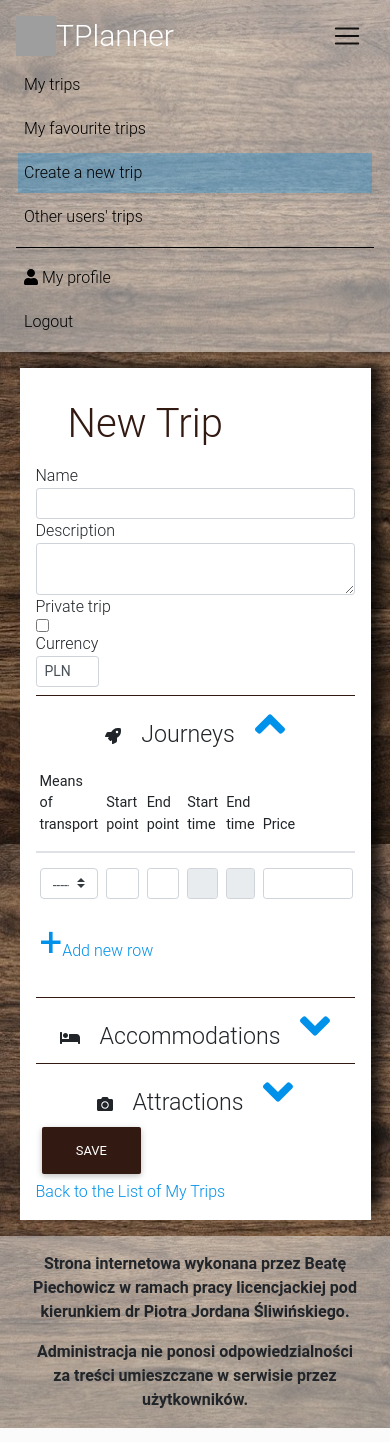
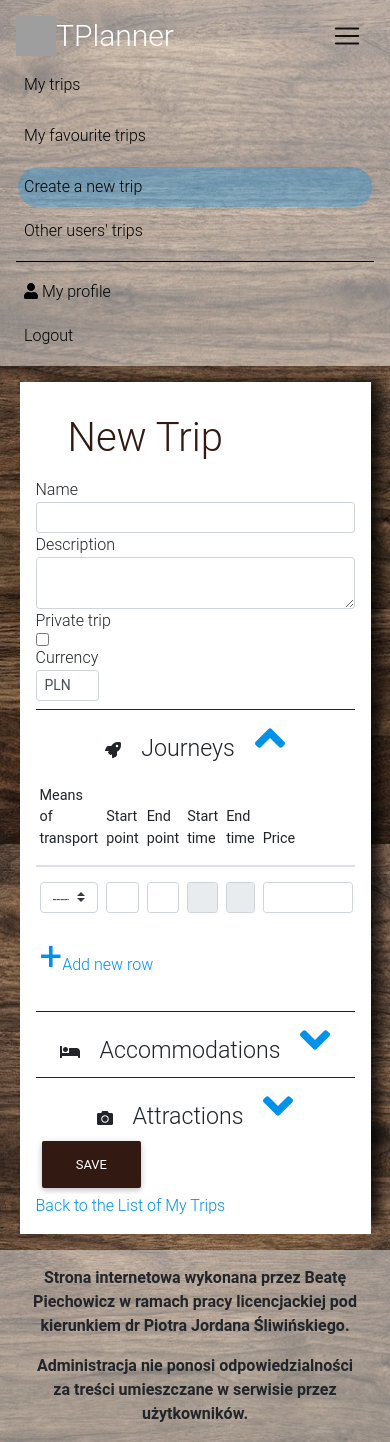
Before and after one commit to norseny/TripPlanner, a Django app: page /trip/create/ in a window 390 px wide, after a click that opens the changed part. Run offline with Django 3.2, Linux system fonts and the light colour scheme; the visitor is signed in with stand-in values (Sample User, id 1); data that the repository does not hold is empty; some libraries are stand-ins or nearby versions; grey boxes are pictures that could not be loaded.

Commit message:
style, js formsets bug fixed

```diff
--- a/static/own/css/style.css
+++ b/static/own/css/style.css
@@ -57,11 +57,12 @@
 }
 
 
-/*.nav-link {*/
+.nav-link {
+        /*background-color: rgba(0, 145, 234, 0.31);*/
     /*color: black;*/
     /*font-weight: bold;*/
     /*border-left: solid #0091ea 2px;*/
-/*}*/
+}
 
 #nav-all-trips {
     color: black;
@@ -82,6 +83,7 @@
 }
 
 .icon-show-more:hover, .icon-show-less:hover {
+
     border-bottom: solid #0091ea;
 }
 
@@ -95,7 +97,7 @@
 }
 
 .icon-remove:hover {
-    border-bottom: solid;
+    text-decoration: underline;
     cursor: pointer;
  }
 
@@ -129,7 +131,7 @@
     float: left;
 }
     #participants-container {
-    width: 500px;
+    width: 700px;
 }
 
 }
@@ -287,6 +289,7 @@ a:hover, #change-main-image,
 
 a.nav-link:hover{
     border: 2px solid #0091ea;
+    border-radius: 20px;
 }
 
 .h-30px{
@@ -398,7 +401,6 @@ footer {
 
 .nav-item:hover  {
     font-weight: bold;
-    font-size: large;
 }
 
 body {
@@ -434,11 +436,12 @@ body, html, main {
 
 
 .navbar.navbar-light .breadcrumb .nav-item.active>.nav-link, .navbar.navbar-light .navbar-nav .nav-item.active>.nav-link{
-    background-color: rgba(0, 145, 234, 0.31);
+    background-color: rgba(0, 145, 234, 0.31);    /*background-color: #0091ea;*/
     /*text-decoration: underline;*/
     /*text-transform: uppercase;*/
     /*font-size: 90%;*/
     /*border: solid #0091ea;*/
+    border-radius: 20px;
 }
 
 .table td, .table th{
--- a/static/own/js/add_trip_attribute.js
+++ b/static/own/js/add_trip_attribute.js
@@ -26,7 +26,7 @@ function addFormsets() {
         deleteText: '<span class="form-plus-minus-js">-</span>',
         prefix: 'journey_set',
         added: datepickerCallback(),
-        added2: moreInfoButtonVisibility()
+        added2: newInfoButtonAndTexarea()
 
     });
 
@@ -34,8 +34,8 @@ function addFormsets() {
         addText: '<span class="form-plus-minus-js">+</span>' + addNewRow,
         deleteText: '<span class="form-plus-minus-js">-</span>',
         prefix: 'accommodation_set',
-        added: datepickerCallback(),
-        added2: moreInfoButtonVisibility()
+        added: datepickerCallback()
+        // added2: newInfoButtonAndTexarea()
 
     });
 
@@ -43,8 +43,8 @@ function addFormsets() {
         addText: '<span class="form-plus-minus-js">+</span>' + addNewRow,
         deleteText: '<span class="form-plus-minus-js">-</span>',
         prefix: 'attraction_set',
-        added: datepickerCallback(),
-        added2: moreInfoButtonVisibility()
+        added: datepickerCallback()
+        // added2: newInfoButtonAndTexarea()
 
     });
 }
--- a/static/own/js/detail-view.js
+++ b/static/own/js/detail-view.js
@@ -28,10 +28,6 @@ $(document).ready(function () {
         a.prev().show()
     });
         $("#show-trip-details").click(function () {
-        // $('#icon-details-down-view:visible').hide();
-        // $('#icon-details-down-view:hidden').show();
-        // $('#icon-details-up-view:hidden').show();
-        // $('#icon-details-up-view:visible').hide();
         $('#trip-details-table').slideToggle( "slow");
     });
 
--- a/static/own/js/form-popup-textarea.js
+++ b/static/own/js/form-popup-textarea.js
@@ -1,6 +1,40 @@
 $(document).ready(function () {
 
     moreInfoButtonVisibility();
+
+    // $('.add-more-info-button-icon').click(function () {
+    //     $('#overlay-whole-page').show();
+    //     var divContainer = $(this).closest("div.field");
+    //     var moreInfoTextareaFound = divContainer.children(":first");
+    //     var textAreaInputText = moreInfoTextareaFound.val();
+    //     var timestamp = new Date().getUTCMilliseconds();
+    //     divContainer.append("<div class=\"confirmBox\" style=\"display: none\">\n" +
+    //         "    <textarea id=\"" + timestamp + "\"class=\"materialize-textarea form-control form-control-sm more-info\" rows=\"11\" cols=\"65\"></textarea>\n" +
+    //         "    <div class=\"message\"></div>\n" +
+    //         "    <span class=\"no btn btn-sm\">" + cancelText + "</span>\n" +
+    //         "    <span class=\"yes btn btn-sm\">" + saveText + "</span>\n" +
+    //         "</div>");
+    //
+    //     $('#' + timestamp).val(textAreaInputText);
+    //
+    //     doConfirm("", function yes() {
+    //         var confirmBox = $(".confirmBox");
+    //         var moreInfoNewTextareaFound = confirmBox.children(":first");
+    //         var textAreaNewInputText = moreInfoNewTextareaFound.val();
+    //         var divContainer = $(this).closest("div.field");
+    //         var moreInfoTextareaFound = divContainer.children(":first");
+    //         moreInfoTextareaFound.val(textAreaNewInputText);
+    //         confirmBox.remove();
+    //         $('#overlay-whole-page').hide();
+    //     }, function no() {
+    //         $(".confirmBox").remove();
+    //         $('#overlay-whole-page').hide();
+    //     });
+    //
+    //
+    // });
+});
+
 
     $('.add-more-info-button-icon').click(function () {
         $('#overlay-whole-page').show();
@@ -9,11 +43,10 @@ $(document).ready(function () {
         var textAreaInputText = moreInfoTextareaFound.val();
         var timestamp = new Date().getUTCMilliseconds();
         divContainer.append("<div class=\"confirmBox\" style=\"display: none\">\n" +
-        // divContainer.append("<div class=\"confirmBox\">\n" +
             "    <textarea id=\"" + timestamp + "\"class=\"materialize-textarea form-control form-control-sm more-info\" rows=\"11\" cols=\"65\"></textarea>\n" +
             "    <div class=\"message\"></div>\n" +
+            "    <span class=\"no btn btn-sm\">" + cancelText + "</span>\n" +
             "    <span class=\"yes btn btn-sm\">" + saveText + "</span>\n" +
-            "    <span class=\"no btn btn-sm\">" + cancelText + "</span>\n" +
             "</div>");
 
         $('#' + timestamp).val(textAreaInputText);
@@ -34,7 +67,6 @@ $(document).ready(function () {
 
 
     });
-});
 
 function doConfirm(msg, yesFn, noFn) {
     var confirmBox = $(".confirmBox");
@@ -52,15 +84,60 @@ function moreInfoButtonVisibility() {
     var moreInfoTextarea = $("textarea.more-info");
     var nextsib = moreInfoTextarea.next();
     if (moreInfoTextarea.next().length === 0) {
-        // if (moreInfoTextarea.next(".add-more-info-button-icon").length = 0) {
         moreInfoTextarea.hide();
         moreInfoTextarea.closest(".field").append("" +
-            // "<form class=\"textarea-form\"method=\"post\" action=\"/#\">\n" +
-            // "<button type=\"submit\" class='button-more-info w-100'>\n" +
             "<span class=\"d-block text-center add-more-info-button-icon\">" +
             "<span class=\"fas fa-plus-circle fa-2x\">" +
             "</span></span>");
-        // "   </button>\n" +
-        // "</form>");
     }
 }
+//
+// function moreInfoButtonVisibility2() {
+//     var moreInfoTextarea = $("textarea.more-info");
+//     var nextsib = moreInfoTextarea.next();
+//     if (moreInfoTextarea.next().length === 0) {
+//         // moreInfoTextarea.hide();
+//         moreInfoTextarea.closest(".field").append("" +
+//             "<span class=\"d-block text-center add-more-info-button-icon2\">" +
+//             "<span class=\"fas fa-plus-circle fa-2x\">" +
+//             "</span></span>");
+//     }
+// }
+
+
+function newInfoButtonAndTexarea() {
+
+        moreInfoButtonVisibility();
+
+        $('.add-more-info-button-icon').click(function () {
+            $('#overlay-whole-page').show();
+            var divContainer = $(this).closest("div.field");
+            var moreInfoTextareaFound = divContainer.children(":first");
+            var textAreaInputText = moreInfoTextareaFound.val();
+            var timestamp = new Date().getUTCMilliseconds();
+            divContainer.append("<div class=\"confirmBox\" style=\"display: none\">\n" +
+                "    <textarea id=\"" + timestamp + "\"class=\"materialize-textarea form-control form-control-sm more-info\" rows=\"11\" cols=\"65\"></textarea>\n" +
+                "    <div class=\"message\"></div>\n" +
+                "    <span class=\"no btn btn-sm\">" + cancelText + "</span>\n" +
+                "    <span class=\"yes btn btn-sm\">" + saveText + "</span>\n" +
+                "</div>");
+
+            $('#' + timestamp).val(textAreaInputText);
+
+            doConfirm("", function yes() {
+                var confirmBox = $(".confirmBox");
+                var moreInfoNewTextareaFound = confirmBox.children(":first");
+                var textAreaNewInputText = moreInfoNewTextareaFound.val();
+                var divContainer = $(this).closest("div.field");
+                var moreInfoTextareaFound = divContainer.children(":first");
+                moreInfoTextareaFound.val(textAreaNewInputText);
+                confirmBox.remove();
+                $('#overlay-whole-page').hide();
+            }, function no() {
+                $(".confirmBox").remove();
+                $('#overlay-whole-page').hide();
+            });
+
+
+        });
+}
--- a/static/own/js/img-upload.js
+++ b/static/own/js/img-upload.js
@@ -3,8 +3,8 @@ $(document).ready(function () {
     var mycheckbox = $("input[type=checkbox]");
     mycheckbox.hide();
     mycheckbox.before(
-        "<span class=\"error-style icon-remove mt-4 cursor-pointer\"\n\" + id=\"remove-img-icon\">\n" +
-        "<span class=\"fas fa-times-circle fa-2x\">\n" +
+        "<span class=\"error-style icon-remove mt-2 cursor-pointer\"\n\" + id=\"remove-img-icon\">\n" +
+        "<span class=\"fas fa-times-circle\">\n" +
         "</span>"+ removeLbl +"</span>");
     $("label[for=\"main_image-clear_id\"]").hide();
 
--- a/tripplanner/forms/trip_forms.py
+++ b/tripplanner/forms/trip_forms.py
@@ -1,5 +1,7 @@
 from django.forms import Form, ModelForm, inlineformset_factory, Textarea, TextInput, Select, NumberInput, \
     CheckboxInput, EmailInput
+from django.core.exceptions import ValidationError
+from django.utils.translation import gettext as _
 
 from tripplanner.models import *
 from django import forms
@@ -110,6 +112,15 @@ class ImageUploadForm(ModelForm):
         model = Trip
         fields = ['main_image']
 
+    def clean_main_image(self):
+        main_image = self.cleaned_data.get('main_image', False)
+        if main_image:
+            if main_image._size > 2*1024*1024:
+                raise ValidationError(_(str("Image file too large")))
+            return main_image
+        else:
+            raise ValidationError(_(str("Couldn't read uploaded image")))
+
 
 
 class ProfileForm(ModelForm, Form):
--- a/tripplanner/models/profile_models.py
+++ b/tripplanner/models/profile_models.py
@@ -3,6 +3,8 @@ from django.contrib.auth.models import User
 from django.db.models.signals import post_save
 from django.dispatch import receiver
 from tripplanner.models import trip_models
+from django.urls import reverse
+
 
 
 class Profile(models.Model):
@@ -11,6 +13,9 @@ class Profile(models.Model):
     location = models.CharField(max_length=30, blank=True)
     email = models.EmailField(blank=True)
     favourite_trips = models.ManyToManyField(trip_models.Trip)
+
+    def get_absolute_url(self):
+        return reverse('profile', kwargs={'pk': self.pk})
 
 
 @receiver(post_save, sender=User)
--- a/tripplanner/templates/base.html
+++ b/tripplanner/templates/base.html
@@ -85,11 +85,11 @@
     <div class="collapse navbar-collapse" id="navbarSupportedContentCust">
         <ul class="navbar-nav mx-auto">
             {% if user.is_authenticated %}
-                <li class="nav-item">
-                    <a class="nav-link nav-link-sm" href="{% url 'my-trip-list' %}">{% trans 'My trips' %}</a>
+                <li class="nav-item d-inline-block h-100">
+                    <a class="nav-link nav-link-sm d-inline-block h-100" href="{% url 'my-trip-list' %}">{% trans 'My trips' %}</a>
                 </li>
                 <li class="nav-item">
-                    <a class="nav-link nav-link-sm"
+                    <a class="nav-link nav-link-sm d-inline-block"
                        href="{% url 'my-fav-trip-list' %}">{% trans 'My favourite trips' %}</a>
                 </li>
                 <li class="nav-item ">
--- a/tripplanner/templates/tripplanner/profile_form.html
+++ b/tripplanner/templates/tripplanner/profile_form.html
@@ -6,7 +6,7 @@
         <h1>{% trans 'Edit profile info' %}</h1>
         <h2>{{ profile.user.username }}</h2>
 
-        <form action="profile-update" method="post">{% csrf_token %}
+        <form action="" method="post">{% csrf_token %}
             {% for field in form %}
                 <div>
                     {% trans field.label %}
```
Also changed, not shown: tripplanner/templates/tripplanner/profile_detail.html (+6 -3 lines), tripplanner/templates/tripplanner/trip_upload_img.html (+5 -3 lines), tripplanner/templates/tripplanner/tripplanner.html (+6 -2 lines), tripplanner/locale/pl/LC_MESSAGES/django.po, 1 other file.
